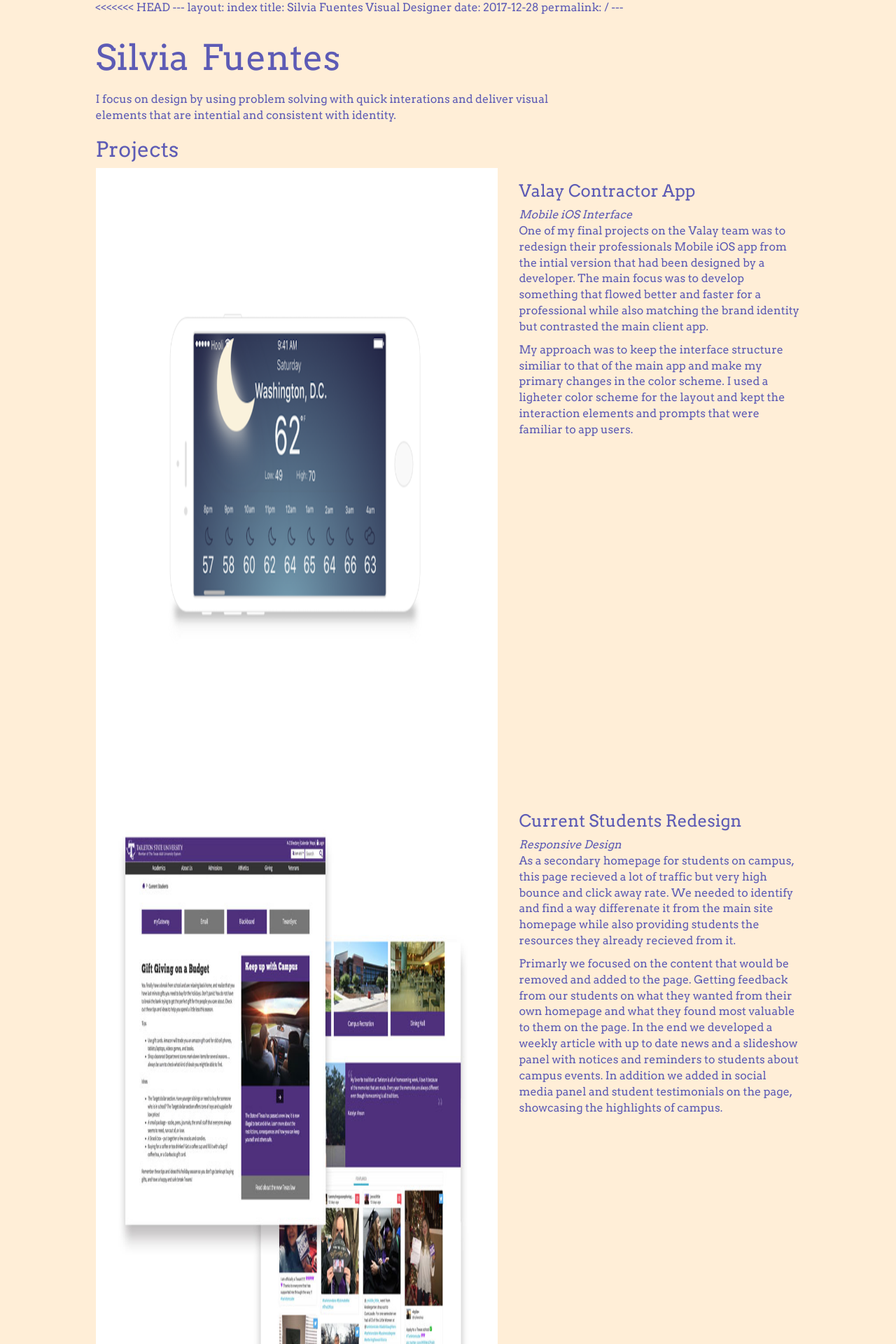
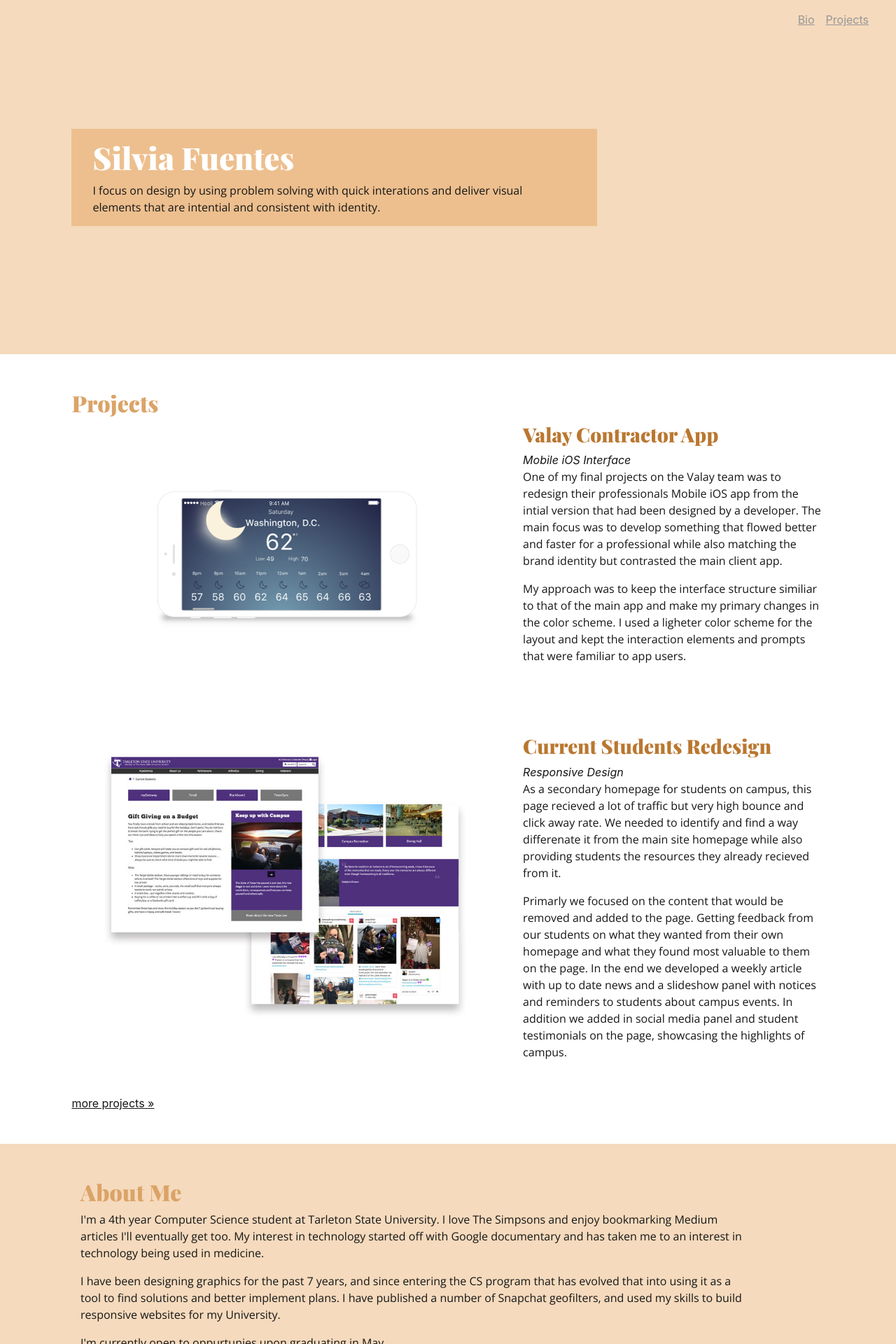
Before and after one commit to silviafuen/silviafuen.github.io, a Jekyll site: the page built from index.html, in a window 1280 px wide. Shown: the top 1920 px of the page at 70% size. Built offline with Jekyll 4.4.1, drawn with Linux system fonts in a browser that asks for light colours; nearby versions of some CDN libraries; some of the changed text lies outside the part shown.

Commit message:
Removed the Landing page elements
Weird bug that occured but has been fixed the CSS

```diff
--- a/index.html
+++ b/index.html
@@ -1,4 +1,3 @@
-<<<<<<< HEAD
 ---
 layout: index
 title: Silvia Fuentes Visual Designer
@@ -102,97 +101,3 @@
     </div>
   </div>
 </section>
-=======
-<!DOCTYPE html>
-<html lang="en">
-
-<head>
-
-  <meta name="viewport" content="width=device-width, initial-scale=1.0">
-  <title> Silvia Fuentes - Visual Designer</title>
-  <meta charset="utf-8">
-  <link href="https://fonts.googleapis.com/css?family=Arvo:400,700" rel="stylesheet">
-  <link rel="stylesheet" href="https://maxcdn.bootstrapcdn.com/bootstrap/3.3.7/css/bootstrap.min.css" integrity="sha384-BVYiiSIFeK1dGmJRAkycuHAHRg32OmUcww7on3RYdg4Va+PmSTsz/K68vbdEjh4u" crossorigin="anonymous">
-  <link rel="shortcut icon" href="favicon.ico" />
-<style>
-  html,
-  body {
-    font-family: 'Arvo', serif;
-    font-size: 100%;
-    background-color: #FFEED7;
-    color: #5D5BB5;
-    width: 90%;
-    margin: 0 auto;
-  }
-
-  header {
-    padding: 3% 3% 1% 3%;
-    text-align: center;
-  }
-
-  a,
-  a:hover {
-    color: #5D5BB5;
-    text-decoration: underline;
-  }
-
-  a:hover {
-    color: #7371c4;
-    text-decoration: underline;
-  }
-
-  .frame {
-    text-align: left;
-    height: 100%;
-    background-color: #fff;
-    padding: 2% 4% 4% 3%;
-  }
-
-  h1 {
-    font-size: 315%;
-    word-spacing: 7px;
-    line-height: 155%;
-  }
-
-  footer {
-    background-color: #fff;
-    padding: 7%;
-  }
-
-  .icons {
-    margin: auto;
-    width: 25%;
-    word-spacing: 8px;
-  }
-</style>
-<!-- Global site tag (gtag.js) - Google Analytics -->
-<script async src="https://www.googletagmanager.com/gtag/js?id=UA-92739231-1"></script>
-<script>
-  window.dataLayer = window.dataLayer || [];
-  function gtag(){dataLayer.push(arguments);}
-  gtag('js', new Date());
-
-  gtag('config', 'UA-92739231-1');
-</script>
-</head>
-<body class="container-fluid">
-  <div class="row">
-    <header>
-      <p>Silvia Fuentes</p>
-    </header>
-    <div class="col-md-8 frame">
-      <h1>I focus on <a href="http://silviafuentes.me/caravan.html">visual design</a> and prototypes for the internet.</h1>
-    </div>
-    <footer>
-      <div class="icons">
-        <a href="https://github.com/silviafuen"><img src="assets/images/icons/github.svg" class="icons" alt="Github repo"></a>
-        <a href="https://www.linkedin.com/in/silviafuen/"><img src="assets/images/icons/linkedin.svg" class="icons" alt="Linkedin Profile"></a>
-        <a href="https://www.behance.net/user/?username=silviafuen"><img src="assets/images/icons/behance.svg" class="icons" alt="Behance Portfolio"></a>
-      </div>
-    </footer>
-  </div>
-  <script src="https://maxcdn.bootstrapcdn.com/bootstrap/3.3.7/js/bootstrap.min.js" integrity="sha384-Tc5IQib027qvyjSMfHjOMaLkfuWVxZxUPnCJA7l2mCWNIpG9mGCD8wGNIcPD7Txa" crossorigin="anonymous"></script>
-</body>
-
-</html>
->>>>>>> master
```
